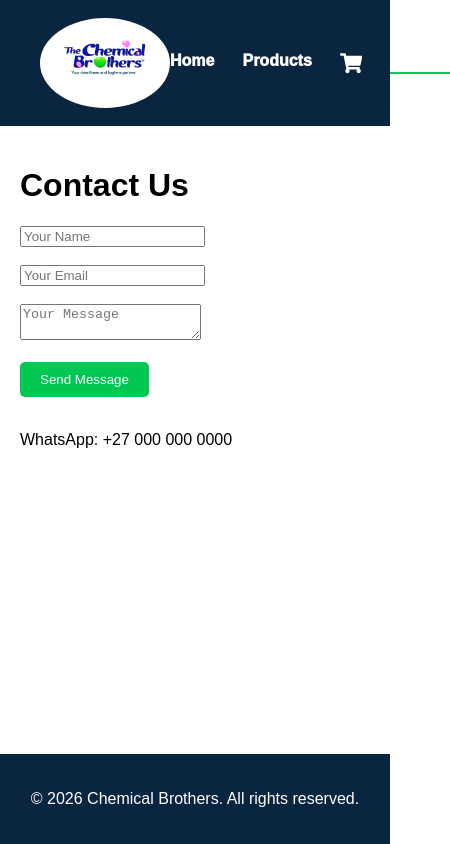
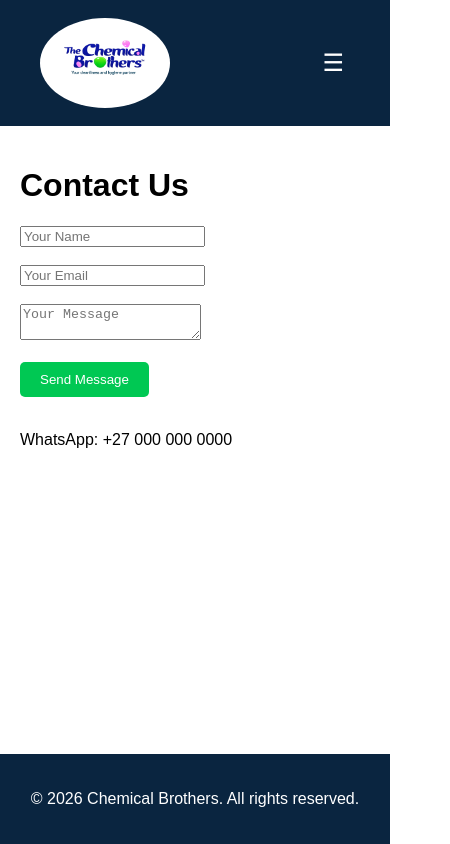
Before and after one commit to FayaMan22/Chemical-Brothers, a React app: page /contact in a window 390 px wide. Shown: the whole page, 450 px wide, since content can reach past the window. Built offline with nearby package versions, Linux system fonts and the light colour scheme; the HTML template or start-up script is replaced by a standard one.

Commit message:
Fix mobile navbar

```diff
--- a/src/Styles/global.css
+++ b/src/Styles/global.css
@@ -41,6 +41,7 @@ body {
 .nav-links {
   display: flex;
   gap: 28px;
+  flex-wrap: wrap;
 }
 
 .nav-link {
@@ -289,3 +290,36 @@ body {
   font-size: 1.4rem;
   color: white;
 }
+
+/* Hide hamburger on desktop */
+.menu-btn {
+  display: none;
+  font-size: 1.5rem;
+  background: none;
+  border: none;
+  color: white;
+  cursor: pointer;
+}
+
+/* Mobile styles */
+@media (max-width: 768px) {
+
+  .menu-btn {
+    display: block;
+  }
+
+  .nav-links {
+    display: none;
+    flex-direction: column;
+    background: #0a2540;
+    position: absolute;
+    top: 60px;
+    right: 0;
+    width: 200px;
+    padding: 20px;
+  }
+
+  .nav-links.open {
+    display: flex;
+  }
+}
--- a/src/components/common/Navbar.jsx
+++ b/src/components/common/Navbar.jsx
@@ -2,6 +2,7 @@ import { NavLink } from "react-router-dom";
 import logo from "../../assets/images/logo.png";
 import { useCart } from "../../context/CartContext";
 import { FaShoppingCart } from "react-icons/fa";
+import { useState } from "react";
 
 
 export default function Navbar() {
@@ -12,6 +13,8 @@ export default function Navbar() {
 
    const linkClass = ({ isActive }) =>
     isActive ? "nav-link active" : "nav-link";
+
+   const [menuOpen, setMenuOpen] = useState(false);
 
   return (
     <nav className="navbar">
@@ -29,6 +32,8 @@ export default function Navbar() {
           </NavLink>
         <NavLink to="/contact" className={linkClass}>Contact</NavLink>
       </div>
+      <button className="menu-btn" onClick={() => setMenuOpen(!menuOpen)} > ☰
+      </button>
     </nav>
   );
 }
```
